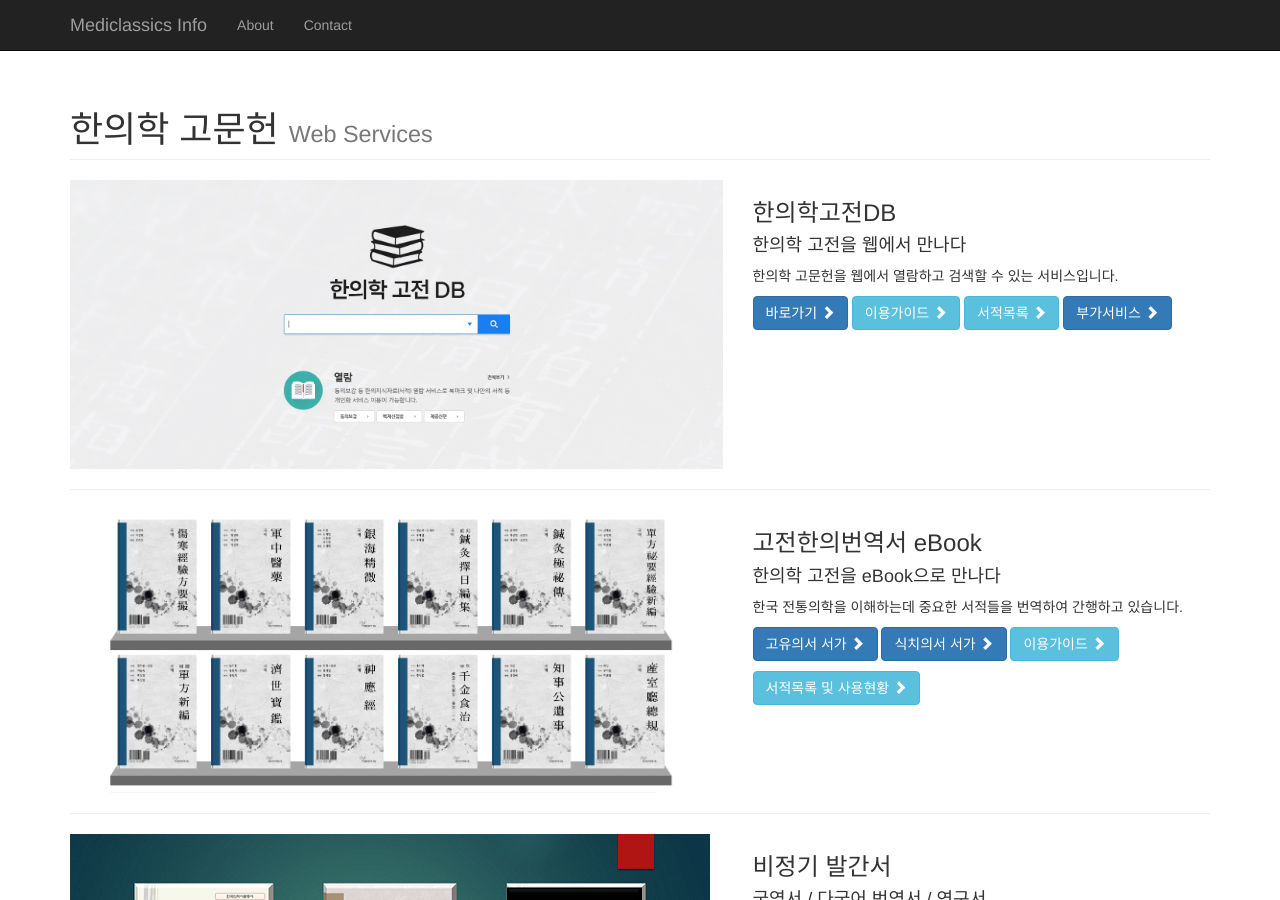
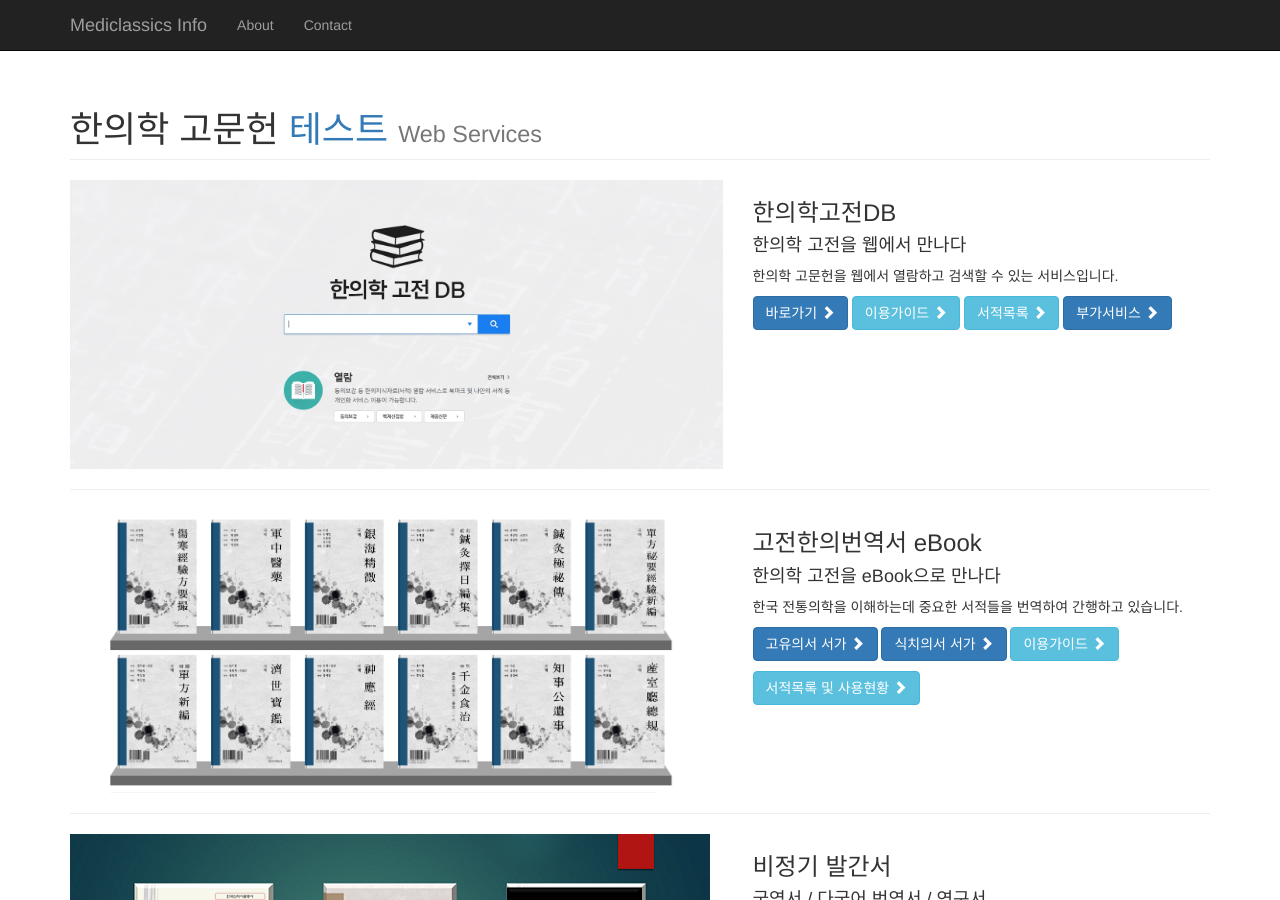
Before and after one commit to mediclassics/mediclassics.github.io, a Jekyll site: the page built from index.md, in a window 1280 px wide and 900 px high. Built offline with Jekyll 4.4.1, drawn with Linux system fonts in a browser that asks for light colours; nearby versions of some CDN libraries; a script that is not in the unit is left out.

Commit message:
Update main.html

```diff
--- a/_includes/main.html
+++ b/_includes/main.html
@@ -1,6 +1,6 @@
 <div class="row">
 	<div class="col-lg-12">
-		<h1 class="page-header">한의학 고문헌
+		<h1 class="page-header">한의학 고문헌 <a href="#">테스트</a>
 			<small>Web Services</small>
 		</h1>
 	</div>
```
